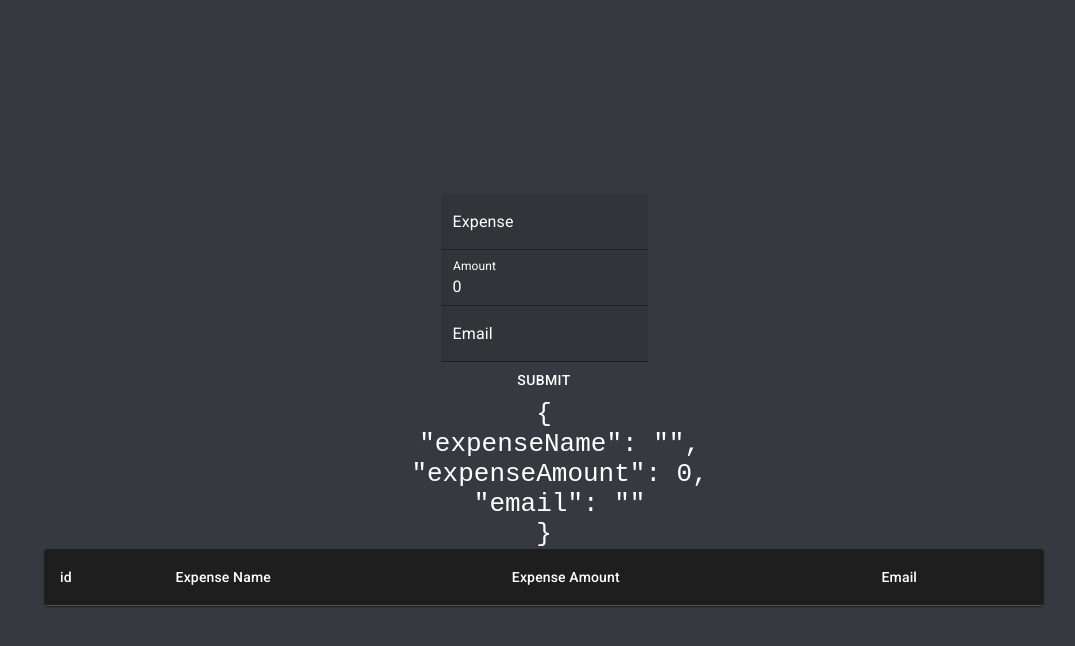
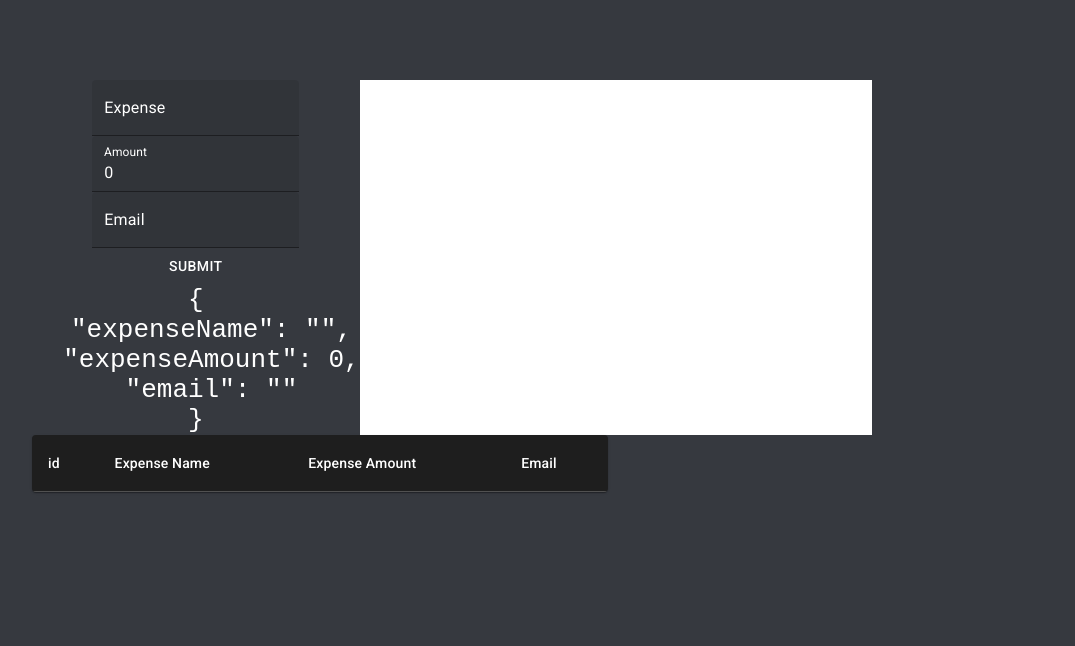
Before and after one commit to dqnk/banker, a React (Create React App) app in the folder client/: page / in a window 1280 px wide. Shown: the top 646 px of the page, without its empty margins (96-1171 px from the left). Built offline with nearby package versions, Linux system fonts and the light colour scheme.

Commit message:
some margins and rearrangements

```diff
--- a/client/src/App.css
+++ b/client/src/App.css
@@ -1,11 +1,12 @@
 .App-header {
   background-color: #36393f;
+  min-width: 90vw;
   min-height: 100vh;
-  min-width: 100vw;
   display: flex;
   flex-direction: column;
-  align-items: center;
-  justify-content: center;
+  padding-left: 10vw;
+
+  align-items: left;
   font-size: calc(10px + 2vmin);
   color: white;
 }
@@ -19,3 +20,30 @@
         vertical-align: baseline;
         background: transparent;
 }
+.app-starter {
+  background-color: #36393f;
+  display: flex;
+  flex-direction: row;
+  align-items: top;
+  justify-content: top;
+  margin-top: 10vh;
+  font-size: calc(10px + 2vmin);
+  color: white;
+}
+
+.app-continue {
+  background-color: #36393f;
+  display: flex;
+  max-width: 50%;
+  flex-direction: column;
+  align-items: center;
+  justify-content: center;
+  font-size: calc(10px + 2vmin);
+  color: white;
+}
+
+.app-placeholder {
+  min-width: 40vw;
+  min-height: 10vh;
+  background-color: white;
+}
--- a/client/src/App.tsx
+++ b/client/src/App.tsx
@@ -25,6 +25,7 @@ const App = () => {
     <div className="App" style={{ textAlign: "center" }}>
       <header className="App-header">
         <ThemeProvider theme={darkTheme}>
+          <div className="app-starter">
             <div className="InputField">
               <MyForm
                 onSubmit={(data) => {
@@ -38,7 +39,11 @@ const App = () => {
                 }}
               />
             </div>
+            <div className="app-placeholder"></div>
+          </div>
+          <div className="app-continue">
             <BasicTable rows={rows} />
+          </div>
         </ThemeProvider>
       </header>
     </div>
```
Lines whose indentation alone changed are shown as unchanged.
